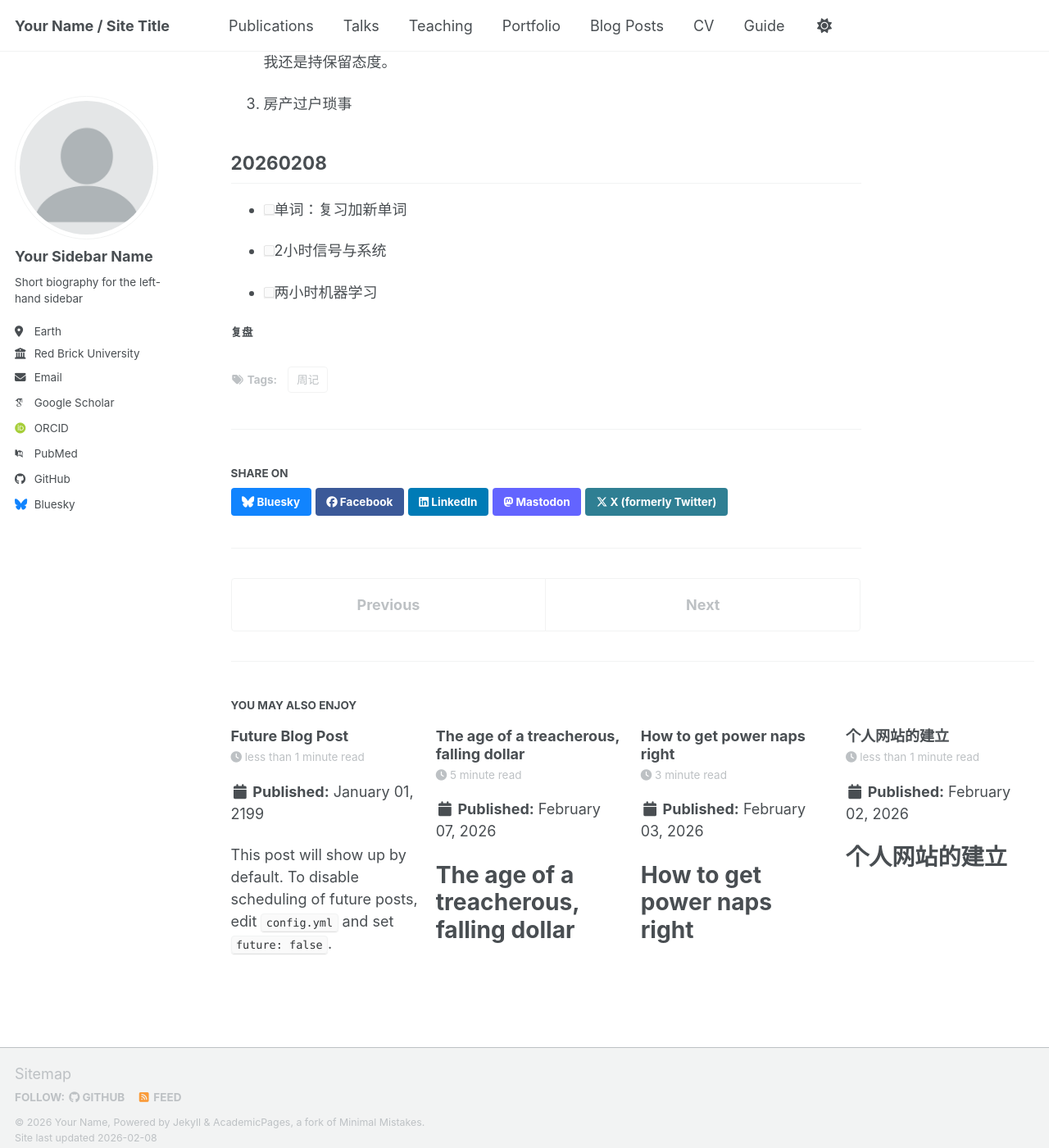
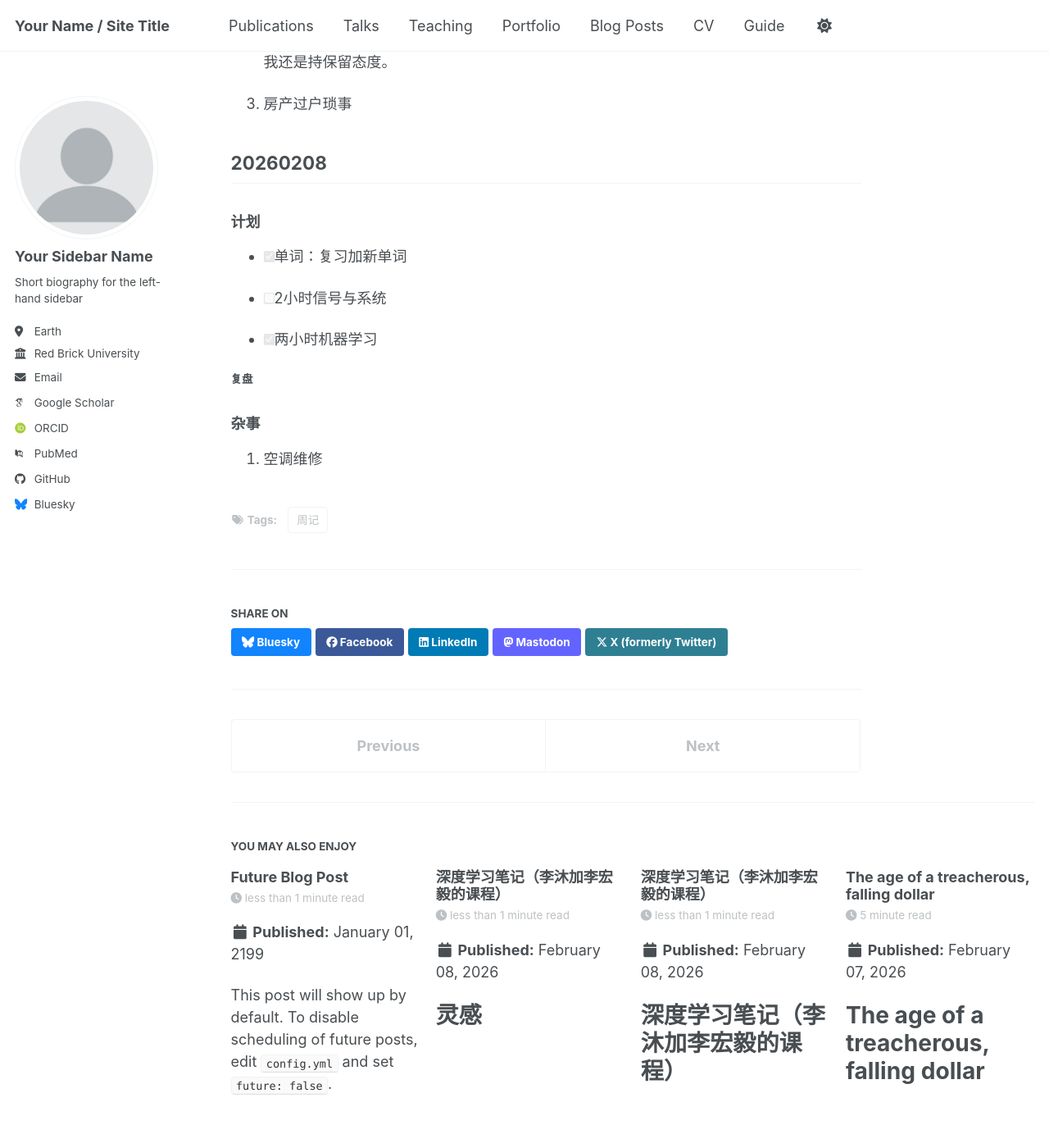
Before and after one commit to Khalil-Nan/Khalil-Nan.github.io, a Jekyll site: the page built from _posts/2026-02-03-20260203-20260208周记.md, in a window 1280 px wide and 1400 px high, scrolled down 3725 px. Shown: the whole window at 82% size. Built offline with Jekyll 4.4.1, drawn with Linux system fonts in a browser that asks for light colours; some web fonts are replaced; a script bundle is joined from its source files by our own code; library files that are not in the unit come from our copies; some of the changed lines change nothing that is shown.

Commit message:
更新机器学习和灵感以及周记

```diff
--- a/_posts/2026-02-03-20260203-20260208周记.md
+++ b/_posts/2026-02-03-20260203-20260208周记.md
@@ -136,10 +136,16 @@ tags:
 
 ## 20260208
 
-- [ ] 单词：复习加新单词
+### 计划
+
+- [x] 单词：复习加新单词
 
 - [ ] 2小时信号与系统
 
-- [ ] 两小时机器学习
+- [x] 两小时机器学习
 
 #### 复盘
+
+### 杂事
+
+1. 空调维修
--- /dev/null
+++ b/_posts/2026-02-08-深度学习（李沐加李宏毅的课程）.md
@@ -0,0 +1,149 @@
+---
+title: '深度学习笔记（李沐加李宏毅的课程）'
+date: 2026-02-08
+permalink: /posts/2026/02/深度学习笔记（李沐加李宏毅的课程）
+tags:
+    - 深度学习
+---
+
+# 深度学习笔记（李沐加李宏毅的课程）
+
+- 有问题的地方都以下划线的形式标出
+
+3.线性神经网络
+
+主要是讲线性回归和softmax回归
+
+回归与预测问题的辨析
+
+<u>线性回归的基本假设：有待加深理解</u>
+
+对于一个样本来说，w是权重的列向量
+
+x是特征的列向量结果就是
+$$\hat y=W^Tx$$
+而对于矩阵来说每一行是一个样本，每一列是1个特征
+$$\hat y=Xw+b$$
+应该是一个n行的向量,这里的b使用广播机制
+
+- 模型质量的度量方式
+- 提高模型质量的方法
+
+这里用的误差函数是平方误差
+
+![image-20260122191818846](C:\Users\Dazzle\AppData\Roaming\Typora\typora-user-images\image-20260122191818846.png)
+
+注意误差函数是均值，要除以n的
+
+<u>解析解</u>
+
+![image-20260122192120948](C:\Users\Dazzle\AppData\Roaming\Typora\typora-user-images\image-20260122192120948.png)
+
+3.1.1.4随机梯度下降
+
+![image-20260122194816247](C:\Users\Dazzle\AppData\Roaming\Typora\typora-user-images\image-20260122194816247.png)
+
+这里的问题就是
+
+![image-20260122195017545](C:\Users\Dazzle\AppData\Roaming\Typora\typora-user-images\image-20260122195017545.png)
+
+上面这个东西对W求导，也就是
+$$
+W^TX对W求导为什么是x.
+$$
+<u>为什么要使用小batch随机梯度下降的原因？</u>
+
+和李宏毅似乎有分歧
+
+批量大小和学习率是新加的两个超参数
+
+之前分训练集，测试集和验证集的目的是干嘛来着？
+
+## 李宏毅的书
+
+有一些任务中 *y* 和 *y*ˆ 都是概率分布，这个时候可能会选择**交叉熵（****cross entropy****）**，这
+
+机器学习的三个步骤
+
+1. 写出带有w和b参数的要找的函数
+2. 定义误差函数
+3. 解一个最优化的问题
+   1. 这里就涉及两个问题一个是关于斜率的问题另外一个就是关于学习率的问题
+
+一个常见的方法是梯度下降算法
+
+梯度下降算法的一个问题就是局部最优解不是全局最优解
+
+很漂亮的一个地方在于利用领域知识对模型进行一个修改，比如说因为7天一个周期，那把7天的数据投喂进去会不会比较好的预测，首先的效果是在训练集上就能得到更低的loss，然后更多的天数比如说1个月可能效果又会更好
+
+有时候线性模型的效果又上限，可以用常数加上一堆的hard sigmoid函数就可以形成分段线性曲线，hard sigmoid 函数不好写所以用sigmoid函数逼近，
+
+## 1.2.1 分段线性曲线
+
+- 首先是一个特征的此情况下可以有不同的sigmoid的函数叠加来逼近非线性函数
+
+  $y = b+\sum_{i} c_iσ(b_i + w_ix1)$这里的b很有意思因为当x趋于负无穷的时候，sigmoid函数是等于零的所以需要这个偏置项
+
+- 这里的构建更有灵活性的函数也比较有意思就是说针对一个特征的时候，是用sigmoid函数来毕竟任意函数，而对于多个特征来说并不是直接的对i求和再对j求和，不是直接符合逻辑的做法而是在i个sigmoid的函数基础上原先wx1变成了多个特征的积的和这里的逻辑基本上是按照下面这张图来的，我的想法应该也没问题，不过就是9个sigmoid函数了
+
+  ![](C:\Users\Dazzle\AppData\Roaming\marktext\images\2026-02-08-17-37-50-image.png)
+
+batch：批量
+
+epoch:把所有的batch都看过一遍叫做一个epoch
+
+example
+
+**超参数**
+
+sigmoid的个数（我的理解就是神经元的个数），学习率，批量大小
+
+## 1.2.2 模型变形
+
+Rectified Linear Unit,ReLU修正线性单元：$c ∗ max(0, b + wx_1)$
+
+两个RELU就可以表示一个sigmoid，而且似乎ReLU拟合的效果要更好，我的理解是更灵活，不像sigmoid的函数的两边满足一定约束条件
+
+这里引入了层数这个超参数也就是神经网络有几层，不过最后一层肯定是像上面那个图最后一样。
+
+这里引入了过拟合的概念
+
+## 1.2.3 机器学习框架
+
+## 第 2 章 实践方法论
+
+### 在训练集上学不好的原因
+
+#### 2.1 模型偏差
+
+模型太简单
+
+解决方案：
+
+1. 深度学习
+
+2. 更多特征
+
+3. 可以增加激活函数也就是神经元的个数
+
+#### 2.2 优化问题
+
+局部最优解的问题
+
+怎么分辨局部最优解的问题还是模型偏差的问题？
+
+我的思路是多训练几次，如果有些降下来，有些不降，那就是局部最优解的问题，如果咋样都降不下来那就是模型偏差问题
+
+- 想法是针对不同大小的模型进行训练如果比较深的模型的训练集损失还大，说明是优化方法不给力，因为深层网络一定能干到浅层网络的效果。
+
+- 方法论就是先训练一些浅的网络，**支持向量机**比较不会有优化的问题，这样就能清楚误差的范围，然后再训练深的网络，如果误差反而还大就是优化的问题。
+
+#### 2.3 过拟合
+
+1. 增加数据/数据增强，就像旋转照片一样
+
+2. 限制灵活性
+
+   1. 较少的参数：例子就是cnn比全连接网络要限制大，但在图像上效果好
+   2. 比较少的特征
+   3. 别的方法：正则化，dropout等等
--- /dev/null
+++ b/_posts/2026-02-08-灵感.md
@@ -0,0 +1,11 @@
+---
+title: '深度学习笔记（李沐加李宏毅的课程）'
+date: 2026-02-08
+permalink: /posts/2026/02/灵感
+tags:
+    - 灵感
+---
+
+# 灵感
+
+- 借鉴深度学习网络中的训练网络的方法来运用到果蝇遗传筛选中，比如固定某些基因区域不变，就好比给权重增加限制。
```
